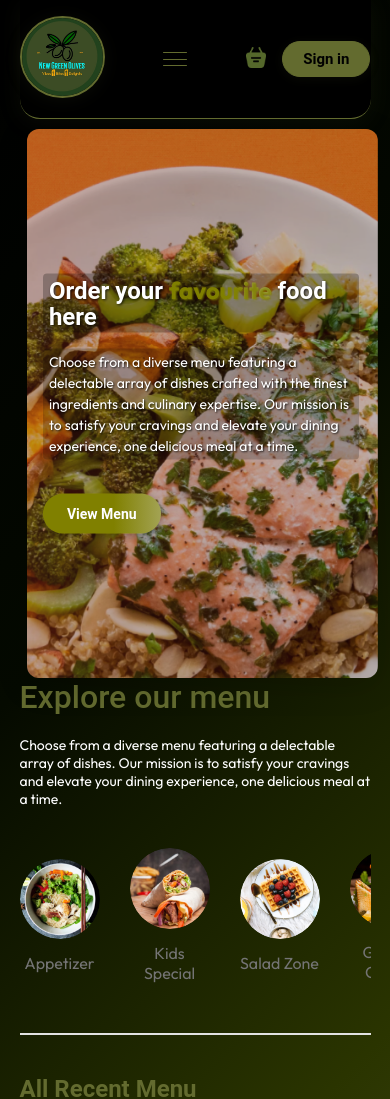
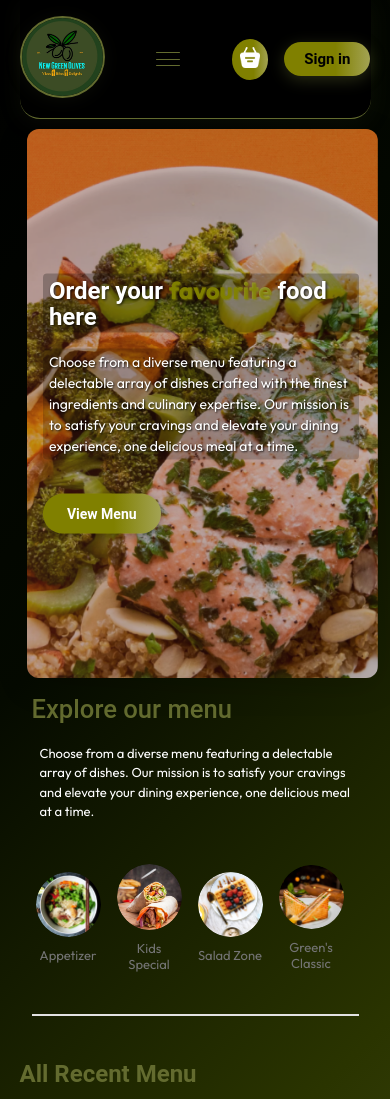
Before and after one commit to asimkamalk/greenolives, a React (Vite) app in the folder frontend/: page / in a window 390 px wide. Shown: the top 1099 px of the page. Built offline with nearby package versions, Linux system fonts and the light colour scheme; no server answers.

Commit message:
UI buttons changes

```diff
--- a/frontend/src/components/ExploreMenu/ExploreMenu.css
+++ b/frontend/src/components/ExploreMenu/ExploreMenu.css
@@ -2,6 +2,7 @@
     display: flex;
     flex-direction: column;
     gap: 20px;
+    margin-top: 24px;
 }
 .explore-menu h1{
     color: #636B2F;
@@ -64,9 +65,91 @@
     background-color: #E2E2E2;
     border: none;
 }
+
 @media (max-width:1050px) {
     .explore-menu-text{
         max-width: 100%;
         font-size: 14px;
     }
 }
+
+/* Mobile optimizations */
+@media (max-width: 750px) {
+    .explore-menu {
+        gap: 16px;
+        padding: 0 16px;
+        margin-top: 20px;
+    }
+
+    .explore-menu h1 {
+        font-size: 1.8rem;
+        margin-bottom: 8px;
+    }
+
+    .explore-menu-text {
+        max-width: 100%;
+        font-size: 14px;
+        line-height: 1.5;
+        margin-bottom: 16px;
+    }
+
+    .explore-menu-list {
+        gap: 20px;
+        margin: 16px 0px;
+        justify-content: flex-start;
+        padding: 0 8px;
+    }
+
+    .explore-menu-list-item img {
+        width: 70px;
+        min-width: 70px;
+    }
+
+    .explore-menu-list-item p {
+        font-size: 14px;
+        margin-top: 8px;
+    }
+
+    .explore-menu hr {
+        margin: 16px 0px;
+    }
+}
+
+@media (max-width: 480px) {
+    .explore-menu {
+        gap: 14px;
+        padding: 0 12px;
+        margin-top: 16px;
+    }
+
+    .explore-menu h1 {
+        font-size: 1.6rem;
+        margin-bottom: 6px;
+    }
+
+    .explore-menu-text {
+        font-size: 13px;
+        margin-bottom: 14px;
+        padding: 0 8px;
+    }
+
+    .explore-menu-list {
+        gap: 16px;
+        margin: 14px 0px;
+        padding: 0 4px;
+    }
+
+    .explore-menu-list-item img {
+        width: 65px;
+        min-width: 65px;
+    }
+
+    .explore-menu-list-item p {
+        font-size: 13px;
+        margin-top: 6px;
+    }
+
+    .explore-menu hr {
+        margin: 14px 0px;
+    }
+}
--- a/frontend/src/components/FoodItem/FoodDetailsModal.css
+++ b/frontend/src/components/FoodItem/FoodDetailsModal.css
@@ -33,14 +33,19 @@
 }
 .food-details-close {
   position: absolute;
-  top: 12px;
-  right: 18px;
+  top: 8px;
+  right: 12px;
   background: none;
   border: none;
   color: #636B2F;
   font-size: 2rem;
   cursor: pointer;
-  z-index: 1;
+  z-index: 10;
+  width: 32px;
+  height: 32px;
+  display: flex;
+  align-items: center;
+  justify-content: center;
 }
 .food-details-image {
   width: 220px;
@@ -49,17 +54,22 @@
   border-radius: 12px;
   margin-bottom: 18px;
   border: 2px solid #636B2F;
+  box-shadow: 0 4px 16px rgba(99,107,47,0.15);
 }
 .food-details-desc {
   margin: 12px 0 18px 0;
   color: #8ca04a;
   text-align: center;
+  line-height: 1.5;
+  max-width: 280px;
 }
 .food-details-bottom {
   display: flex;
   align-items: center;
-  gap: 24px;
-  margin-top: 10px;
+  justify-content: space-between;
+  width: 100%;
+  margin-top: 16px;
+  padding: 0 8px;
 }
 .food-details-price {
   font-size: 1.5rem;
@@ -67,37 +77,64 @@
   color: #636B2F;
 }
 .food-details-add-btn {
-  background: #636B2F;
-  color: #000;
+  background: linear-gradient(90deg, #808000 60%, #a3a354 100%);
+  color: white;
   border: none;
-  border-radius: 8px;
-  padding: 10px 22px;
+  border-radius: 50px;
+  padding: 12px 24px;
   font-size: 1rem;
   font-weight: 600;
   display: flex;
   align-items: center;
   gap: 8px;
   cursor: pointer;
-  transition: background 0.2s, color 0.2s;
+  transition: all 0.3s ease;
+  box-shadow: 0 4px 16px rgba(99,107,47,0.4);
 }
 .food-details-add-btn:hover {
-  background: #8ca04a;
-  color: #000;
+  background: linear-gradient(90deg, #a3a354 60%, #808000 100%);
+  box-shadow: 0 8px 32px rgba(99,107,47,0.5);
+  transform: translateY(-2px);
 }
+.food-details-add-btn:active {
+  transform: translateY(0);
+}
+
 @media (max-width: 600px) {
   .food-details-modal {
     min-width: 98vw;
     max-width: 98vw;
-    padding: 8px 2px 8px 2px;
-    border-radius: 10px;
+    padding: 16px 12px;
+    border-radius: 12px;
+    margin: 16px;
   }
   .food-details-image {
-    width: 100vw;
-    max-width: 100vw;
+    width: 100%;
+    max-width: 280px;
     height: auto;
-    max-height: 220px;
-    object-fit: contain;
-    border-radius: 10px 10px 0 0;
-    margin-bottom: 12px;
+    max-height: 200px;
+    object-fit: cover;
+    border-radius: 8px;
+    margin-bottom: 16px;
+  }
+  .food-details-desc {
+    margin: 12px 0 16px 0;
+    padding: 0 8px;
+  }
+  .food-details-bottom {
+    flex-direction: column;
+    gap: 16px;
+    align-items: stretch;
+    margin-top: 20px;
+  }
+  .food-details-price {
+    text-align: center;
+    font-size: 1.4rem;
+  }
+  .food-details-add-btn {
+    width: 100%;
+    justify-content: center;
+    padding: 14px 24px;
+    font-size: 1.1rem;
   }
 }
--- a/frontend/src/components/LoginPopup/LoginPopup.css
+++ b/frontend/src/components/LoginPopup/LoginPopup.css
@@ -53,21 +53,27 @@
 .login-popup-container button{
     border: none;
     padding: 14px;
-    border-radius: 8px;
+    border-radius: 50px;
     color: white;
-    background-color: #FF4C24;
+    background: linear-gradient(90deg, #808000 60%, #a3a354 100%);
     font-size: 16px;
     font-weight: 600;
     cursor: pointer;
     transition: all 0.3s ease;
     margin-top: 10px;
+    box-shadow: 0 4px 16px rgba(99,107,47,0.4);
 }
 
 .login-popup-container button:hover {
-    background-color: #e6391a;
-    transform: translateY(-1px);
-    box-shadow: 0 4px 12px rgba(255, 76, 36, 0.3);
+    background: linear-gradient(90deg, #a3a354 60%, #808000 100%);
+    transform: translateY(-2px);
+    box-shadow: 0 8px 32px rgba(99,107,47,0.5);
 }
+
+.login-popup-container button:active {
+    transform: translateY(0);
+}
+
 .login-popup-condition{
     display: flex;
     align-items: start;
@@ -78,15 +84,29 @@
 
 .login-popup-condition input{
     margin-top: 5px;
-    accent-color: #FF4C24;
+    accent-color: #636B2F;
     transform: scale(1.2);
 }
 
+.login-popup p span{
+    color: #636B2F;
+    font-weight: 600;
+    cursor: pointer;
+    transition: all 0.3s ease;
+    padding: 4px 8px;
+    border-radius: 6px;
+    background: linear-gradient(90deg, #808000 20%, #a3a354 100%);
+    background-clip: text;
+    -webkit-background-clip: text;
+    -webkit-text-fill-color: transparent;
+}
 
-.login-popup p span{
-    color: #FF4C24;
-    font-weight: 500;
-    cursor: pointer;
+.login-popup p span:hover {
+    background: linear-gradient(90deg, #a3a354 20%, #808000 100%);
+    background-clip: text;
+    -webkit-background-clip: text;
+    -webkit-text-fill-color: transparent;
+    transform: translateY(-1px);
 }
 
 /* Address fields styles */
--- a/frontend/src/components/Navbar/Navbar.css
+++ b/frontend/src/components/Navbar/Navbar.css
@@ -96,6 +96,20 @@
 
 .navbar-search-icon{
     position: relative;
+    background: linear-gradient(90deg, #808000 60%, #a3a354 100%);
+    border-radius: 50%;
+    padding: 8px;
+    transition: all 0.3s ease;
+}
+
+.navbar-search-icon:hover {
+    background: linear-gradient(90deg, #a3a354 60%, #808000 100%);
+    transform: translateY(-2px);
+    box-shadow: 0 4px 16px rgba(99,107,47,0.4);
+}
+
+.navbar-search-icon img {
+    filter: brightness(0) saturate(100%) invert(100%) sepia(0%) saturate(0%) hue-rotate(0deg) brightness(100%) contrast(100%);
 }
 
 .navbar-search-icon .dot{
@@ -110,23 +124,23 @@
 }
 
 .navbar-right button {
-    background: #636B2F;
+    background: linear-gradient(90deg, #808000 60%, #a3a354 100%);
     font-size: 17px;
     color: #000;
-    border: 1px solid #636B2F;
+    border: none;
     padding: 12px 36px;
     border-radius: 50px;
     cursor: pointer;
-    box-shadow: 0 2px 12px rgba(99,107,47,0.10);
+    box-shadow: 0 4px 16px rgba(99,107,47,0.4);
     font-weight: 600;
-    transition: background 0.3s, color 0.2s, box-shadow 0.2s;
+    transition: all 0.3s ease;
 }
 
 .navbar-right button:hover, .navbar-right button:focus {
-    background: #8ca04a;
-    color: #000;
-    box-shadow: 0 6px 24px rgba(99,107,47,0.18);
-    outline: 2px solid #636B2F;
+    background: linear-gradient(90deg, #a3a354 60%, #808000 100%);
+    box-shadow: 0 8px 32px rgba(99,107,47,0.5);
+    transform: translateY(-2px);
+    outline: none;
 }
 
 .navbar-profile{
@@ -145,7 +159,8 @@
 .navbar-profile-dropdown{
     position: absolute;
     right: 0;
-    z-index: 1;
+    top: 100%;
+    z-index: 200;
     display: none;
     min-width: 160px;
     margin-top: 8px;
@@ -280,6 +295,25 @@
         z-index: 105;
         animation: fadeIn 0.2s;
     }
+
+    /* Fix profile dropdown on mobile */
+    .navbar-profile-dropdown {
+        position: absolute;
+        right: 0;
+        top: 100%;
+        z-index: 300;
+        min-width: 180px;
+        margin-top: 12px;
+    }
+
+    .navbar-profile-dropdown li {
+        padding: 12px 20px;
+        font-size: 15px;
+    }
+
+    .navbar-profile-dropdown img {
+        width: 24px;
+    }
 }
 
 @media (max-width: 750px) {
```
